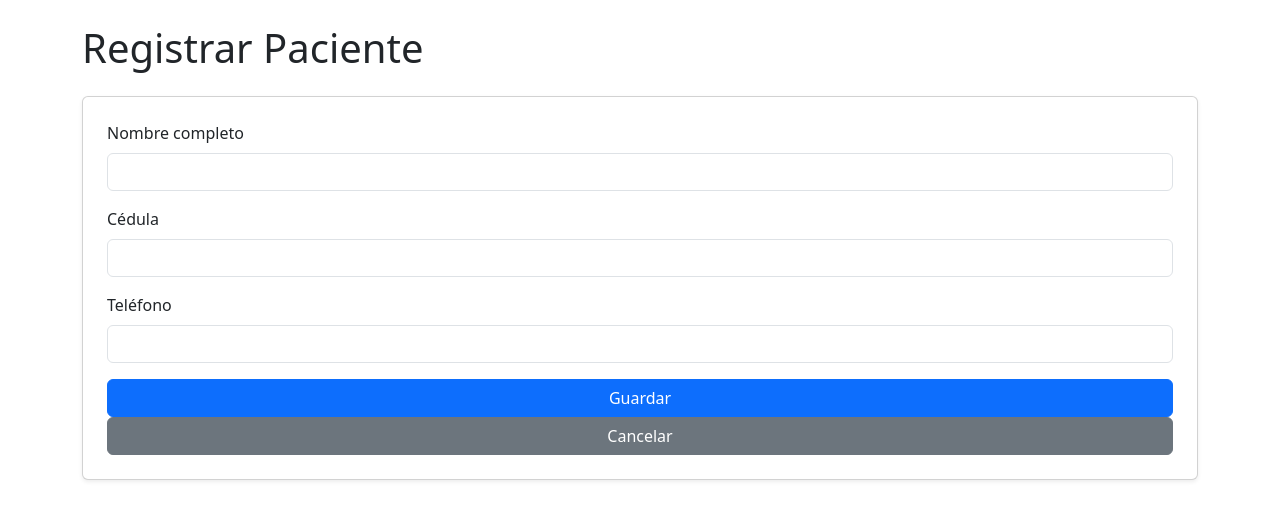
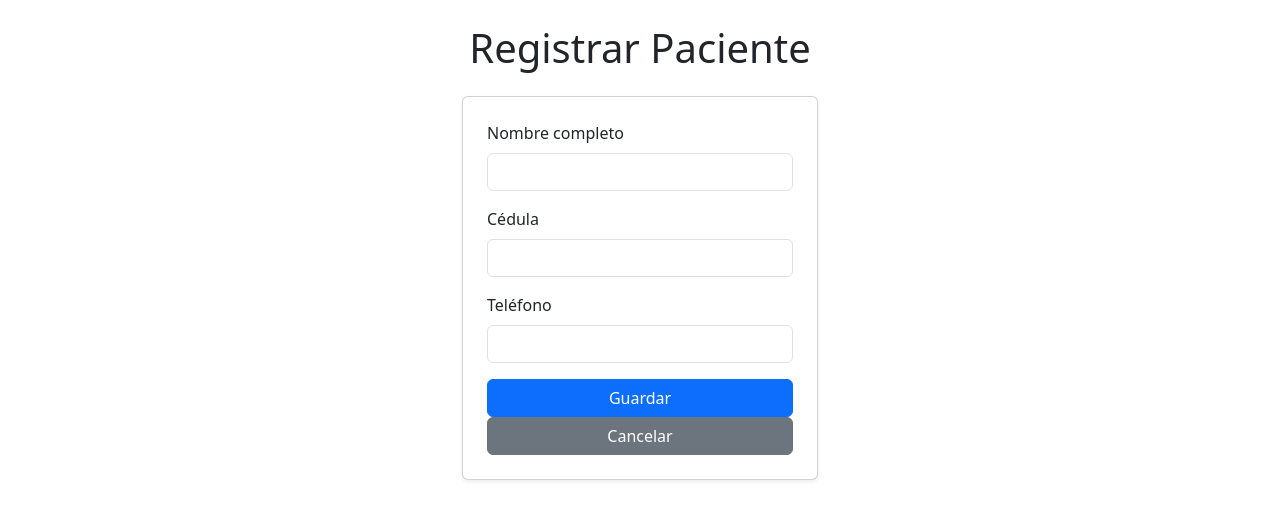
Before and after one commit to castillorojasdiego-create/CitaPlus, a Flask app: page /pacientes/registrar in a window 1280 px wide. Shown: the part 56-576 px from the top of the page. Run offline with Flask 3, Linux system fonts and the light colour scheme; a user stored in the database is signed in.

Commit message:
Update registrar_paciente.html

```diff
--- a/templates/registrar_paciente.html
+++ b/templates/registrar_paciente.html
@@ -1,7 +1,11 @@
 {% extends "base.html" %}
 
 {% block content %}
-    <h1 class="mb-4">Registrar Paciente</h1>
+
+<div class="row justify-content-center">
+<div class="col-12 col-md-6 col-lg-4">
+
+    <h1 class="mb-4 text-center">Registrar Paciente</h1>
 
 {% with mensajes = get_flashed_messages(with_categories=true) %}
     {% if mensajes %}
@@ -40,4 +44,6 @@
         <button type="submit" class="btn btn-primary">Guardar</button>
         <a href="/pacientes" class="btn btn-secondary">Cancelar</a>
     </form>
+</div>
+</div>
 {% endblock %}
```
